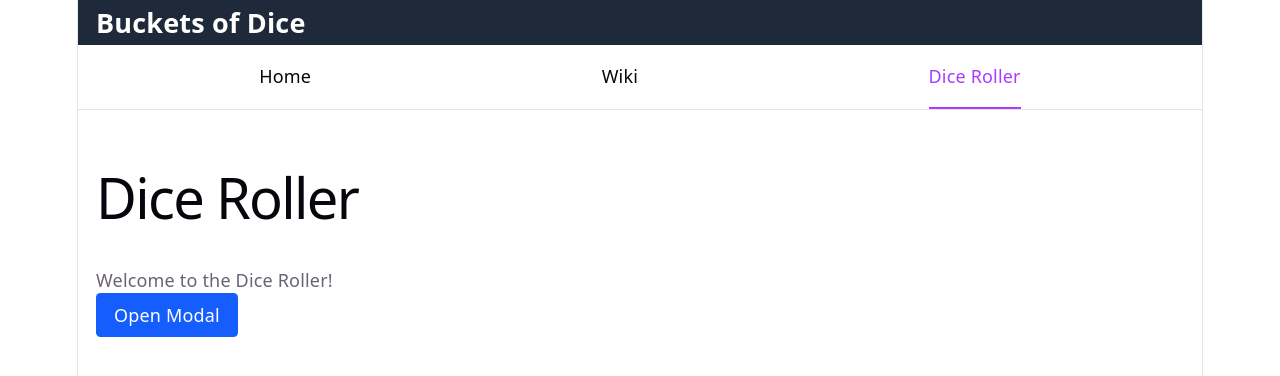
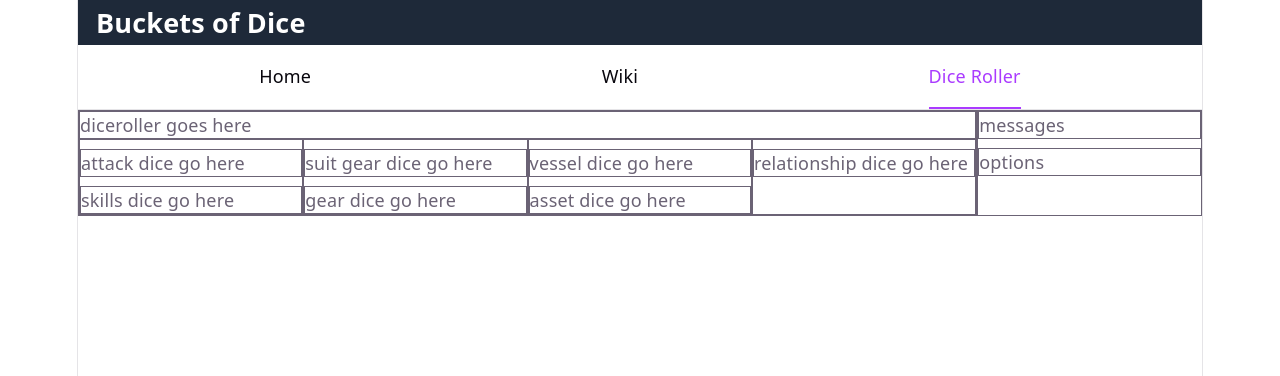
Before and after one commit to jairusaurus-rex/buckets-of-dice, a React (Vite) app: page /dice-app in a window 1280 px wide. Shown: the top 376 px of the page. Built offline with nearby package versions, Linux system fonts and the light colour scheme.

Commit message:
feat: implement DiceRoller context and reducer for state management; update DiceRollerMainLayout to utilize context

```diff
--- /dev/null
+++ b/src/commons/types/DiceActionsType.ts
@@ -0,0 +1,6 @@
+import type { DiceType } from "./DiceType";
+
+export type DiceActionsType = {
+    type: string;
+    payload: DiceType;
+}
--- /dev/null
+++ b/src/contexts/DiceRollerContext.tsx
@@ -0,0 +1,53 @@
+import {
+    createContext,
+    use,
+    useReducer,
+    type Dispatch,
+    type ReactNode
+} from "react";
+
+import DiceRollerReducer from "../reducers/DiceRollerReducer";
+import type { DiceType } from "../commons/types/DiceType";
+
+
+
+type DiceContextValue = {
+    dice: DiceType[];
+    dispatch: Dispatch<any>;
+};
+
+const DiceRollerContext = createContext<DiceContextValue | null>(null);
+
+const initialItems: DiceType[] = [];
+
+export const DiceRollerProvider = ({ children }: { children: ReactNode }) => {
+
+    const [items, dispatch] = useReducer(
+        DiceRollerReducer,
+        initialItems
+    );
+
+    return (
+        <DiceRollerContext.Provider
+            value={{
+                dice: items,
+                dispatch
+            }}
+        >
+            {children}
+        </DiceRollerContext.Provider>
+    );
+};
+
+export const useDiceRoller = () => {
+
+    const context = use(DiceRollerContext);
+
+    if (!context) {
+        throw new Error(
+            "useDiceRoller must be used inside DiceRollerProvider"
+        );
+    }
+
+    return context;
+};
--- a/src/pages/dice-roller/DiceRollerMainLayout.tsx
+++ b/src/pages/dice-roller/DiceRollerMainLayout.tsx
@@ -1,14 +1,43 @@
 import { useState } from "react";
 import { Modal } from "../../components/commons/Modal";
+import { DiceRollerProvider } from "../../contexts/DiceRollerContext";
 
 
 
 export const DiceRollerMainLayout = () => {
   const [isModalOpen, setIsModalOpen] = useState(false);
   return (
-    <div className="p-4">
-      <h1 className="text-2xl font-bold">Dice Roller</h1>
-      <p>Welcome to the Dice Roller!</p>
+    <div className="p-0 m-0">
+      <DiceRollerProvider>
+        <div className="p-0 m-0 grid grid-cols-5 gap-0">
+          <div className="col-span-4 p-0 m-0 border ">
+            <div className="border">diceroller goes here</div>
+            <div className="p-0 m-0 grid grid-cols-4 gap-0">
+              <div className="col-span-1 border">
+                <div className="border mt-2">attack dice go here</div>
+                <div className="border mt-2">skills dice go here</div>
+              </div>
+              <div className="col-span-1 border">
+                <div className="border mt-2">suit gear dice go here</div>
+                <div className="border mt-2">gear dice go here</div>
+              </div>
+              <div className="col-span-1 border">
+                <div className="border mt-2">vessel dice go here</div>
+                <div className="border mt-2">asset dice go here</div>
+              </div>
+              <div className="col-span-1 border">
+                <div className="border mt-2">relationship dice go here</div>
+              </div>
+            </div>
+          </div>
+          <div className="p-0 m-0 border ">
+            <div className="border">messages</div>
+            <div className="border mt-2">options</div>
+          </div>
+        </div>
+      </DiceRollerProvider>
+
+      {/*}
       <button
         onClick={() => setIsModalOpen(true)}
         className="rounded bg-blue-600 px-4 py-2 text-white hover:bg-blue-700"
@@ -23,6 +52,7 @@ export const DiceRollerMainLayout = () => {
       >
         <p>Here is some content.</p>
       </Modal>
+      */}
     </div>
   );
 };
--- /dev/null
+++ b/src/reducers/DiceRollerReducer.tsx
@@ -0,0 +1,26 @@
+import type { DiceActionsType } from "../commons/types/DiceActionsType";
+import type { DiceType } from "../commons/types/DiceType";
+
+const DiceRollerReducer = (dice: DiceType[], action: DiceActionsType) => {
+
+    switch (action.type) {
+        case "ADD": {
+
+            return [
+                ...dice,
+                action.payload
+            ];
+        }
+
+        case "REMOVE": {
+            return dice.filter((item) => item.id !== action.payload.id);
+        }
+
+
+
+        default:
+            return dice;
+    }
+};
+
+export default DiceRollerReducer;
```
